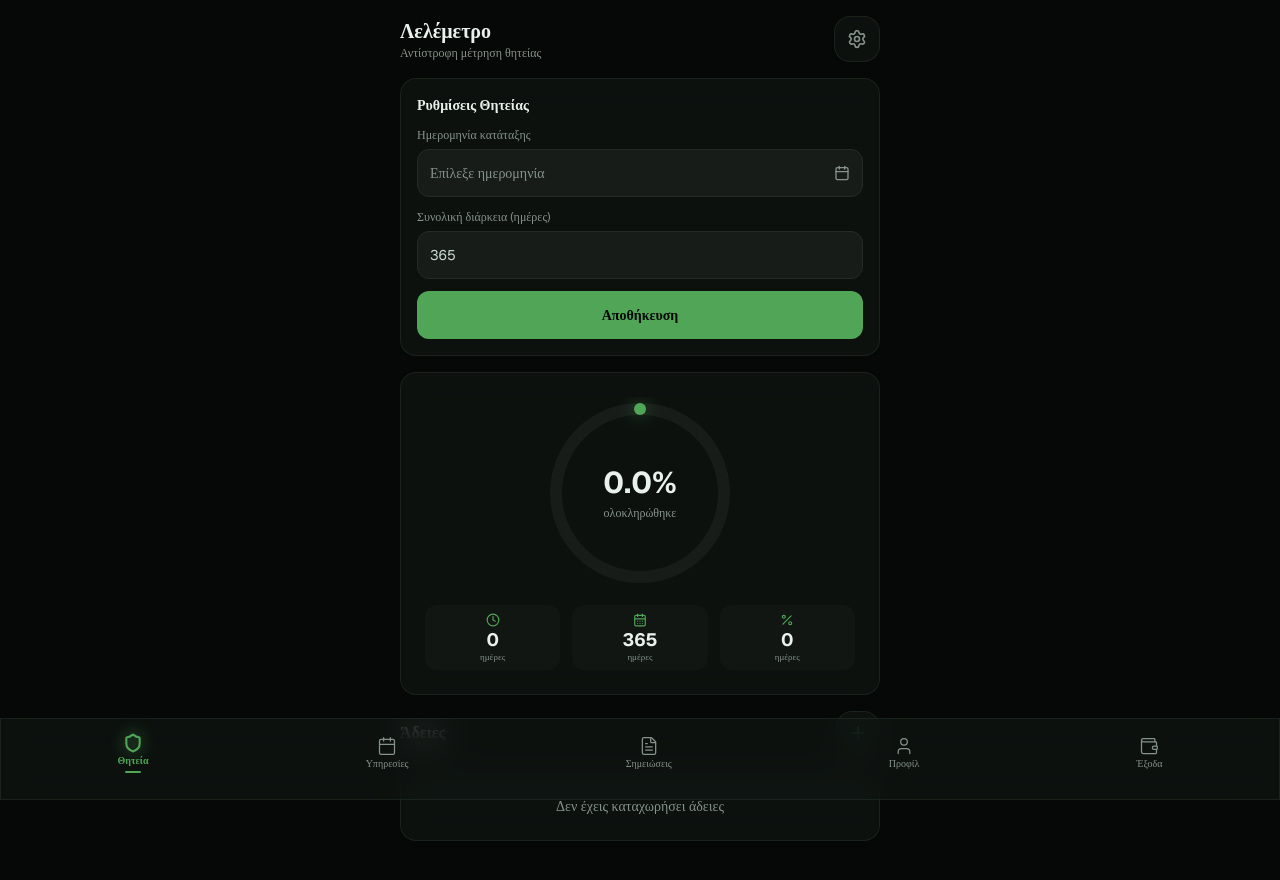
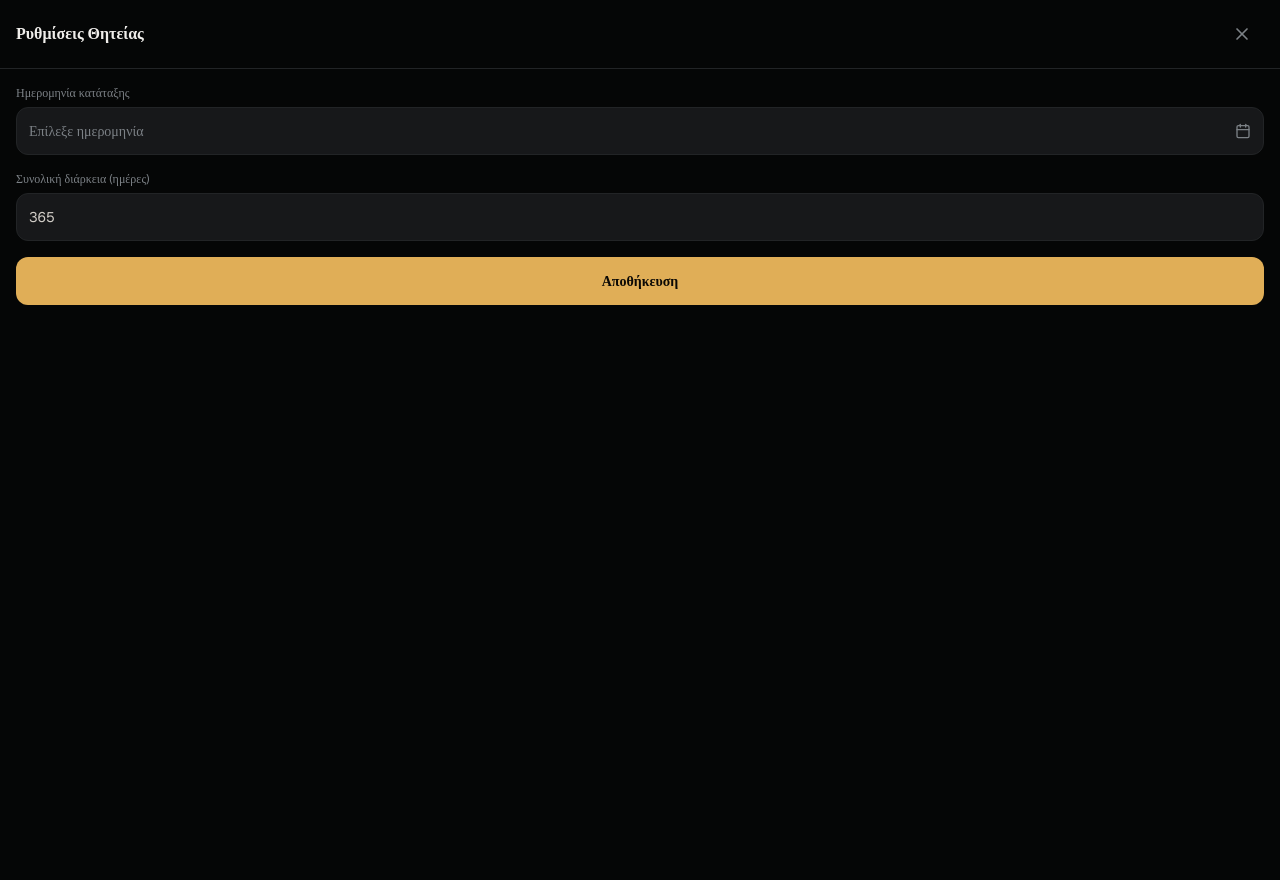
Before and after one commit to liakos199/v0-military-service-app, a Next.js app: page / in a window 1280 px wide. Both pictures are taken after a click on the button 857 px from the left and 39 px from the top of the page. Shown: the top 880 px of the page. After the commit the page ends 800 px from the top, so only its background shows below. Built offline with nearby package versions, Linux system fonts and the light colour scheme.

Commit message:
feat: introduce dark zinc + gold theme and full-screen modals\n\nUpdate theme colors and introduce FullscreenModal component for add forms.

```diff
--- a/app/globals.css
+++ b/app/globals.css
@@ -4,42 +4,42 @@
 @custom-variant dark (&:is(.dark *));
 
 :root {
-  --background: oklch(0.13 0.005 155);
-  --foreground: oklch(0.95 0.01 155);
-  --card: oklch(0.17 0.008 155);
-  --card-foreground: oklch(0.95 0.01 155);
-  --popover: oklch(0.17 0.008 155);
-  --popover-foreground: oklch(0.95 0.01 155);
-  --primary: oklch(0.65 0.14 145);
-  --primary-foreground: oklch(0.13 0.005 155);
-  --secondary: oklch(0.22 0.01 155);
-  --secondary-foreground: oklch(0.88 0.02 155);
-  --muted: oklch(0.20 0.008 155);
-  --muted-foreground: oklch(0.65 0.02 155);
-  --accent: oklch(0.65 0.14 145);
-  --accent-foreground: oklch(0.13 0.005 155);
+  --background: oklch(0.12 0.002 250);
+  --foreground: oklch(0.95 0.005 80);
+  --card: oklch(0.16 0.003 250);
+  --card-foreground: oklch(0.95 0.005 80);
+  --popover: oklch(0.16 0.003 250);
+  --popover-foreground: oklch(0.95 0.005 80);
+  --primary: oklch(0.78 0.12 80);
+  --primary-foreground: oklch(0.14 0.01 80);
+  --secondary: oklch(0.21 0.003 250);
+  --secondary-foreground: oklch(0.85 0.01 80);
+  --muted: oklch(0.19 0.003 250);
+  --muted-foreground: oklch(0.60 0.01 250);
+  --accent: oklch(0.78 0.12 80);
+  --accent-foreground: oklch(0.14 0.01 80);
   --destructive: oklch(0.55 0.2 25);
-  --destructive-foreground: oklch(0.95 0.01 155);
-  --border: oklch(0.28 0.015 155);
-  --input: oklch(0.22 0.01 155);
-  --ring: oklch(0.65 0.14 145);
-  --chart-1: oklch(0.65 0.14 145);
-  --chart-2: oklch(0.6 0.12 185);
-  --chart-3: oklch(0.55 0.1 50);
-  --chart-4: oklch(0.7 0.15 85);
-  --chart-5: oklch(0.5 0.08 230);
+  --destructive-foreground: oklch(0.95 0.005 80);
+  --border: oklch(0.26 0.005 250);
+  --input: oklch(0.21 0.003 250);
+  --ring: oklch(0.78 0.12 80);
+  --chart-1: oklch(0.78 0.12 80);
+  --chart-2: oklch(0.65 0.08 200);
+  --chart-3: oklch(0.60 0.12 40);
+  --chart-4: oklch(0.72 0.10 60);
+  --chart-5: oklch(0.55 0.06 280);
   --radius: 0.75rem;
-  --sidebar: oklch(0.15 0.006 155);
-  --sidebar-foreground: oklch(0.95 0.01 155);
-  --sidebar-primary: oklch(0.65 0.14 145);
-  --sidebar-primary-foreground: oklch(0.13 0.005 155);
-  --sidebar-accent: oklch(0.22 0.01 155);
-  --sidebar-accent-foreground: oklch(0.88 0.02 155);
-  --sidebar-border: oklch(0.28 0.015 155);
-  --sidebar-ring: oklch(0.65 0.14 145);
-  --glass: oklch(0.20 0.012 155 / 0.6);
-  --glass-border: oklch(0.40 0.03 155 / 0.3);
-  --glass-highlight: oklch(0.95 0.01 155 / 0.05);
+  --sidebar: oklch(0.14 0.002 250);
+  --sidebar-foreground: oklch(0.95 0.005 80);
+  --sidebar-primary: oklch(0.78 0.12 80);
+  --sidebar-primary-foreground: oklch(0.14 0.01 80);
+  --sidebar-accent: oklch(0.21 0.003 250);
+  --sidebar-accent-foreground: oklch(0.85 0.01 80);
+  --sidebar-border: oklch(0.26 0.005 250);
+  --sidebar-ring: oklch(0.78 0.12 80);
+  --glass: oklch(0.19 0.004 250 / 0.6);
+  --glass-border: oklch(0.38 0.01 250 / 0.3);
+  --glass-highlight: oklch(0.95 0.005 80 / 0.05);
 }
 
 @theme inline {
--- a/app/layout.tsx
+++ b/app/layout.tsx
@@ -30,7 +30,7 @@ export const viewport: Viewport = {
   initialScale: 1,
   maximumScale: 1,
   userScalable: false,
-  themeColor: '#1a2e1a',
+  themeColor: '#1c1c22',
   viewportFit: 'cover',
 }
 
--- a/components/bottom-nav.tsx
+++ b/components/bottom-nav.tsx
@@ -47,7 +47,7 @@ export function BottomNav({ activeTab, onTabChange }: BottomNavProps) {
                   : 'text-muted-foreground active:scale-95'
               )}
             >
-              <Icon className={cn('h-5 w-5', isActive && 'drop-shadow-[0_0_8px_oklch(0.65_0.14_145)]')} strokeWidth={isActive ? 2.5 : 1.5} />
+              <Icon className={cn('h-5 w-5', isActive && 'drop-shadow-[0_0_8px_oklch(0.78_0.12_80)]')} strokeWidth={isActive ? 2.5 : 1.5} />
               <span className={cn('text-[10px] leading-tight', isActive ? 'font-semibold' : 'font-normal')}>
                 {tab.label}
               </span>
--- a/components/expenses-tab.tsx
+++ b/components/expenses-tab.tsx
@@ -5,6 +5,7 @@ import { Plus, Trash2, Receipt, ShoppingCart, Store } from 'lucide-react'
 import { cn } from '@/lib/utils'
 import { useLocalStorage } from '@/hooks/use-local-storage'
 import { GreekDatePicker } from '@/components/greek-date-picker'
+import { FullscreenModal } from '@/components/fullscreen-modal'
 import { hapticFeedback, formatGreekDate, generateId, toLocalDateString } from '@/lib/helpers'
 import type { ExpenseEntry } from '@/lib/types'
 import { EXPENSE_CATEGORY_LABELS } from '@/lib/types'
@@ -31,7 +32,7 @@ export function ExpensesTab() {
         <button
           onClick={() => {
             hapticFeedback('light')
-            setShowAdd(!showAdd)
+            setShowAdd(true)
           }}
           className="p-3 rounded-xl glass-card min-h-[44px] min-w-[44px] flex items-center justify-center"
           aria-label="Προσθήκη εξόδου"
@@ -59,8 +60,12 @@ export function ExpensesTab() {
         </div>
       </div>
 
-      {/* Add Form */}
-      {showAdd && (
+      {/* Add Expense Modal */}
+      <FullscreenModal
+        isOpen={showAdd}
+        onClose={() => setShowAdd(false)}
+        title="Νέο Έξοδο"
+      >
         <AddExpenseForm
           onAdd={(expense) => {
             setExpenses([expense, ...expenses])
@@ -68,7 +73,7 @@ export function ExpensesTab() {
           }}
           onCancel={() => setShowAdd(false)}
         />
-      )}
+      </FullscreenModal>
 
       {/* Expense List */}
       {expenses.length === 0 ? (
@@ -147,9 +152,7 @@ function AddExpenseForm({ onAdd, onCancel }: {
   }
 
   return (
-    <div className="glass-card rounded-xl p-4 flex flex-col gap-3">
-      <h3 className="text-sm font-semibold text-foreground">Νέο Έξοδο</h3>
-
+    <div className="flex flex-col gap-4">
       <div>
         <label className="block text-xs text-muted-foreground mb-1.5">Κατηγορία</label>
         <div className="flex gap-2">
@@ -201,7 +204,7 @@ function AddExpenseForm({ onAdd, onCancel }: {
         />
       </div>
 
-      <div className="flex gap-2">
+      <div className="flex gap-2 pt-2">
         <button
           onClick={onCancel}
           className="flex-1 py-3 rounded-lg bg-secondary text-secondary-foreground font-medium text-sm min-h-[48px]"
--- /dev/null
+++ b/components/fullscreen-modal.tsx
@@ -0,0 +1,58 @@
+'use client'
+
+import { useEffect, useRef } from 'react'
+import { X } from 'lucide-react'
+import { hapticFeedback } from '@/lib/helpers'
+
+interface FullscreenModalProps {
+  isOpen: boolean
+  onClose: () => void
+  title: string
+  children: React.ReactNode
+}
+
+export function FullscreenModal({ isOpen, onClose, title, children }: FullscreenModalProps) {
+  const contentRef = useRef<HTMLDivElement>(null)
+
+  useEffect(() => {
+    if (isOpen) {
+      document.body.style.overflow = 'hidden'
+    } else {
+      document.body.style.overflow = ''
+    }
+    return () => {
+      document.body.style.overflow = ''
+    }
+  }, [isOpen])
+
+  if (!isOpen) return null
+
+  return (
+    <div className="fixed inset-0 z-[100] bg-background">
+      <div className="flex flex-col h-full safe-top">
+        {/* Header */}
+        <div className="flex items-center justify-between px-4 py-3 border-b border-border">
+          <h2 className="text-base font-semibold text-foreground">{title}</h2>
+          <button
+            onClick={() => {
+              hapticFeedback('light')
+              onClose()
+            }}
+            className="p-2 rounded-xl min-h-[44px] min-w-[44px] flex items-center justify-center text-muted-foreground hover:text-foreground transition-colors"
+            aria-label="Κλείσιμο"
+          >
+            <X className="h-5 w-5" />
+          </button>
+        </div>
+
+        {/* Content */}
+        <div
+          ref={contentRef}
+          className="flex-1 overflow-y-auto px-4 py-4 no-scrollbar"
+        >
+          {children}
+        </div>
+      </div>
+    </div>
+  )
+}
--- a/components/greek-date-picker.tsx
+++ b/components/greek-date-picker.tsx
@@ -3,8 +3,9 @@
 import { useState } from 'react'
 import { ChevronLeft, ChevronRight } from 'lucide-react'
 import { cn } from '@/lib/utils'
-import { GREEK_MONTHS, GREEK_DAYS_SHORT } from '@/lib/types'
+import { GREEK_MONTHS } from '@/lib/types'
 import { hapticFeedback } from '@/lib/helpers'
+import { FullscreenModal } from '@/components/fullscreen-modal'
 
 interface GreekDatePickerProps {
   value: string
@@ -20,7 +21,6 @@ export function GreekDatePicker({ value, onChange, label }: GreekDatePickerProps
 
   const daysInMonth = new Date(viewYear, viewMonth + 1, 0).getDate()
   const firstDayOfMonth = new Date(viewYear, viewMonth, 1).getDay()
-  // Adjust for Monday start: Monday=0, ..., Sunday=6
   const startDay = firstDayOfMonth === 0 ? 6 : firstDayOfMonth - 1
 
   const prevMonth = () => {
@@ -58,11 +58,10 @@ export function GreekDatePicker({ value, onChange, label }: GreekDatePickerProps
   const today = new Date()
   const todayStr = `${today.getFullYear()}-${String(today.getMonth() + 1).padStart(2, '0')}-${String(today.getDate()).padStart(2, '0')}`
 
-  // Greek days start with Monday
   const greekDaysStartMonday = ['Δε', 'Τρ', 'Τε', 'Πε', 'Πα', 'Σα', 'Κυ']
 
   return (
-    <div className="relative">
+    <div>
       {label && (
         <label className="block text-xs text-muted-foreground mb-1.5">{label}</label>
       )}
@@ -70,46 +69,53 @@ export function GreekDatePicker({ value, onChange, label }: GreekDatePickerProps
         type="button"
         onClick={() => {
           hapticFeedback('light')
-          setIsOpen(!isOpen)
+          setIsOpen(true)
         }}
         className="w-full flex items-center justify-between px-3 py-3 rounded-lg bg-secondary text-secondary-foreground text-sm min-h-[48px] border border-border"
       >
         <span className={cn(!value && 'text-muted-foreground')}>{displayText}</span>
-        <Calendar className="h-4 w-4 text-muted-foreground" />
+        <CalendarIcon className="h-4 w-4 text-muted-foreground" />
       </button>
 
-      {isOpen && (
-        <div className="absolute z-50 mt-1 left-0 right-0 glass-card rounded-xl p-3 shadow-xl border border-glass-border">
-          <div className="flex items-center justify-between mb-3">
+      <FullscreenModal
+        isOpen={isOpen}
+        onClose={() => setIsOpen(false)}
+        title="Επιλογή Ημερομηνίας"
+      >
+        <div className="flex flex-col gap-4">
+          {/* Month navigation */}
+          <div className="flex items-center justify-between">
             <button
               type="button"
               onClick={prevMonth}
-              className="p-2 rounded-lg hover:bg-secondary min-h-[44px] min-w-[44px] flex items-center justify-center"
+              className="p-3 rounded-xl bg-secondary min-h-[48px] min-w-[48px] flex items-center justify-center"
               aria-label="Προηγούμενος μήνας"
             >
-              <ChevronLeft className="h-4 w-4" />
+              <ChevronLeft className="h-5 w-5 text-foreground" />
             </button>
-            <span className="text-sm font-semibold">
+            <span className="text-lg font-semibold text-foreground">
               {GREEK_MONTHS[viewMonth]} {viewYear}
             </span>
             <button
               type="button"
               onClick={nextMonth}
-              className="p-2 rounded-lg hover:bg-secondary min-h-[44px] min-w-[44px] flex items-center justify-center"
+              className="p-3 rounded-xl bg-secondary min-h-[48px] min-w-[48px] flex items-center justify-center"
               aria-label="Επόμενος μήνας"
             >
-              <ChevronRight className="h-4 w-4" />
+              <ChevronRight className="h-5 w-5 text-foreground" />
             </button>
           </div>
 
-          <div className="grid grid-cols-7 gap-1 mb-1">
+          {/* Day names */}
+          <div className="grid grid-cols-7 gap-1">
             {greekDaysStartMonday.map((d) => (
-              <div key={d} className="text-center text-[10px] text-muted-foreground font-medium py-1">
+              <div key={d} className="text-center text-xs text-muted-foreground font-medium py-2">
                 {d}
               </div>
             ))}
           </div>
 
+          {/* Calendar grid */}
           <div className="grid grid-cols-7 gap-1">
             {Array.from({ length: startDay }).map((_, i) => (
               <div key={`empty-${i}`} />
@@ -126,12 +132,12 @@ export function GreekDatePicker({ value, onChange, label }: GreekDatePickerProps
                   type="button"
                   onClick={() => handleSelectDay(day)}
                   className={cn(
-                    'h-9 w-full rounded-lg text-xs flex items-center justify-center transition-colors',
+                    'aspect-square w-full rounded-xl text-sm flex items-center justify-center transition-colors min-h-[44px]',
                     isSelected
                       ? 'bg-primary text-primary-foreground font-bold'
                       : isToday
                         ? 'bg-secondary text-primary font-semibold ring-1 ring-primary'
-                        : 'hover:bg-secondary text-foreground'
+                        : 'text-foreground active:bg-secondary'
                   )}
                 >
                   {day}
@@ -139,13 +145,28 @@ export function GreekDatePicker({ value, onChange, label }: GreekDatePickerProps
               )
             })}
           </div>
+
+          {/* Today shortcut */}
+          <button
+            type="button"
+            onClick={() => {
+              hapticFeedback('medium')
+              const now = new Date()
+              setViewMonth(now.getMonth())
+              setViewYear(now.getFullYear())
+              handleSelectDay(now.getDate())
+            }}
+            className="w-full py-3 rounded-xl bg-secondary text-foreground font-medium text-sm min-h-[48px]"
+          >
+            Σήμερα
+          </button>
         </div>
-      )}
+      </FullscreenModal>
     </div>
   )
 }
 
-function Calendar(props: React.SVGProps<SVGSVGElement> & { className?: string }) {
+function CalendarIcon(props: React.SVGProps<SVGSVGElement> & { className?: string }) {
   return (
     <svg xmlns="http://www.w3.org/2000/svg" viewBox="0 0 24 24" fill="none" stroke="currentColor" strokeWidth={2} strokeLinecap="round" strokeLinejoin="round" {...props}>
       <rect width="18" height="18" x="3" y="4" rx="2" ry="2" />
--- a/components/notes-tab.tsx
+++ b/components/notes-tab.tsx
@@ -4,6 +4,7 @@ import { useState } from 'react'
 import { Plus, Trash2, Lock, FileText, Eye, EyeOff, Edit3, Check, X } from 'lucide-react'
 import { cn } from '@/lib/utils'
 import { useLocalStorage } from '@/hooks/use-local-storage'
+import { FullscreenModal } from '@/components/fullscreen-modal'
 import { hapticFeedback, formatGreekDate, generateId, toLocalDateString } from '@/lib/helpers'
 import type { NoteEntry, DailyPassword } from '@/lib/types'
 
@@ -237,7 +238,7 @@ function NotesSection() {
         <button
           onClick={() => {
             hapticFeedback('light')
-            setShowAdd(!showAdd)
+            setShowAdd(true)
           }}
           className="p-2 rounded-xl glass-card min-h-[44px] min-w-[44px] flex items-center justify-center"
           aria-label="Νέα σημείωση"
@@ -246,9 +247,14 @@ function NotesSection() {
         </button>
       </div>
 
-      {showAdd && (
+      {/* Add Note Modal */}
+      <FullscreenModal
+        isOpen={showAdd}
+        onClose={() => setShowAdd(false)}
+        title="Νέα Σημείωση"
+      >
         <AddNoteForm onAdd={handleAdd} onCancel={() => setShowAdd(false)} />
-      )}
+      </FullscreenModal>
 
       {notes.length === 0 ? (
         <div className="glass-card rounded-xl p-6 text-center">
@@ -326,13 +332,12 @@ function AddNoteForm({ onAdd, onCancel }: { onAdd: (content: string) => void; on
   const [content, setContent] = useState('')
 
   return (
-    <div className="glass-card rounded-xl p-4 flex flex-col gap-3">
-      <h3 className="text-sm font-semibold text-foreground">Νέα Σημείωση</h3>
+    <div className="flex flex-col gap-4">
       <textarea
         value={content}
         onChange={(e) => setContent(e.target.value)}
         placeholder="Γράψε εδώ..."
-        className="w-full px-3 py-3 rounded-lg bg-secondary text-secondary-foreground text-sm min-h-[100px] border border-border resize-none placeholder:text-muted-foreground"
+        className="w-full px-3 py-3 rounded-lg bg-secondary text-secondary-foreground text-sm min-h-[200px] border border-border resize-none placeholder:text-muted-foreground"
         autoFocus
       />
       <div className="flex gap-2">
--- a/components/service-tab.tsx
+++ b/components/service-tab.tsx
@@ -5,6 +5,7 @@ import { Settings, Plus, Trash2, Clock, CalendarDays, Percent } from 'lucide-rea
 import { cn } from '@/lib/utils'
 import { useLocalStorage } from '@/hooks/use-local-storage'
 import { GreekDatePicker } from '@/components/greek-date-picker'
+import { FullscreenModal } from '@/components/fullscreen-modal'
 import { hapticFeedback, formatGreekDate, generateId, daysBetween, toLocalDateString } from '@/lib/helpers'
 import type { ServiceConfig, LeaveEntry, LeaveType } from '@/lib/types'
 import { LEAVE_TYPE_LABELS } from '@/lib/types'
@@ -34,6 +35,8 @@ export function ServiceTab() {
       })()
     : ''
 
+  const circumference = 2 * Math.PI * 70
+
   return (
     <div className="flex flex-col gap-4 pb-4">
       {/* Header */}
@@ -45,7 +48,7 @@ export function ServiceTab() {
         <button
           onClick={() => {
             hapticFeedback('light')
-            setShowConfig(!showConfig)
+            setShowConfig(true)
           }}
           className="p-3 rounded-xl glass-card min-h-[44px] min-w-[44px] flex items-center justify-center"
           aria-label="Ρυθμίσεις θητείας"
@@ -54,10 +57,13 @@ export function ServiceTab() {
         </button>
       </div>
 
-      {/* Config Panel */}
-      {showConfig && (
-        <div className="glass-card rounded-xl p-4 flex flex-col gap-3">
-          <h2 className="text-sm font-semibold text-foreground">Ρυθμίσεις Θητείας</h2>
+      {/* Config Modal */}
+      <FullscreenModal
+        isOpen={showConfig}
+        onClose={() => setShowConfig(false)}
+        title="Ρυθμίσεις Θητείας"
+      >
+        <div className="flex flex-col gap-4">
           <GreekDatePicker
             value={config.enlistmentDate}
             onChange={(d) => setConfig({ ...config, enlistmentDate: d })}
@@ -83,7 +89,7 @@ export function ServiceTab() {
             Αποθήκευση
           </button>
         </div>
-      )}
+      </FullscreenModal>
 
       {/* Main Progress Ring */}
       <div className="glass-card rounded-2xl p-6 flex flex-col items-center gap-4">
@@ -92,19 +98,19 @@ export function ServiceTab() {
             <circle
               cx="80" cy="80" r="70"
               fill="none"
-              stroke="oklch(0.22 0.01 155)"
+              stroke="oklch(0.21 0.003 250)"
               strokeWidth="10"
             />
             <circle
               cx="80" cy="80" r="70"
               fill="none"
-              stroke="oklch(0.65 0.14 145)"
+              stroke="oklch(0.78 0.12 80)"
               strokeWidth="10"
               strokeLinecap="round"
-              strokeDasharray={`${(percentage / 100) * 2 * Math.PI * 70} ${2 * Math.PI * 70}`}
+              strokeDasharray={`${(percentage / 100) * circumference} ${circumference}`}
               className="transition-all duration-1000 ease-out"
               style={{
-                filter: 'drop-shadow(0 0 6px oklch(0.65 0.14 145 / 0.5))',
+                filter: 'drop-shadow(0 0 8px oklch(0.78 0.12 80 / 0.5))',
               }}
             />
           </svg>
@@ -134,7 +140,7 @@ export function ServiceTab() {
         <button
           onClick={() => {
             hapticFeedback('light')
-            setShowAddLeave(!showAddLeave)
+            setShowAddLeave(true)
           }}
           className="p-2.5 rounded-xl glass-card min-h-[44px] min-w-[44px] flex items-center justify-center"
           aria-label="Προσθήκη άδειας"
@@ -143,7 +149,12 @@ export function ServiceTab() {
         </button>
       </div>
 
-      {showAddLeave && (
+      {/* Add Leave Modal */}
+      <FullscreenModal
+        isOpen={showAddLeave}
+        onClose={() => setShowAddLeave(false)}
+        title="Νέα Άδεια"
+      >
         <AddLeaveForm
           onAdd={(leave) => {
             setLeaves([leave, ...leaves])
@@ -151,7 +162,7 @@ export function ServiceTab() {
           }}
           onCancel={() => setShowAddLeave(false)}
         />
-      )}
+      </FullscreenModal>
 
       {leaves.length === 0 ? (
         <div className="glass-card rounded-xl p-6 text-center">
@@ -233,9 +244,7 @@ function AddLeaveForm({ onAdd, onCancel }: {
   }
 
   return (
-    <div className="glass-card rounded-xl p-4 flex flex-col gap-3">
-      <h3 className="text-sm font-semibold text-foreground">Νέα Άδεια</h3>
-
+    <div className="flex flex-col gap-4">
       <div>
         <label className="block text-xs text-muted-foreground mb-1.5">Τύπος</label>
         <div className="flex flex-wrap gap-2">
@@ -264,7 +273,7 @@ function AddLeaveForm({ onAdd, onCancel }: {
       <GreekDatePicker value={endDate} onChange={setEndDate} label="Έως" />
 
       {days > 0 && (
-        <div className="text-center py-1.5 rounded-lg bg-primary/10">
+        <div className="text-center py-2 rounded-lg bg-primary/10">
           <span className="text-sm font-semibold text-primary">{days} ημέρες</span>
         </div>
       )}
@@ -280,7 +289,7 @@ function AddLeaveForm({ onAdd, onCancel }: {
         />
       </div>
 
-      <div className="flex gap-2">
+      <div className="flex gap-2 pt-2">
         <button
           onClick={onCancel}
           className="flex-1 py-3 rounded-lg bg-secondary text-secondary-foreground font-medium text-sm min-h-[48px]"
```
Also changed, not shown: components/duties-tab.tsx (+12 -11 lines), components/profile-tab.tsx (+19 -11 lines), public/manifest.json, 1 other file (tests, documents, lock files or other folders).
